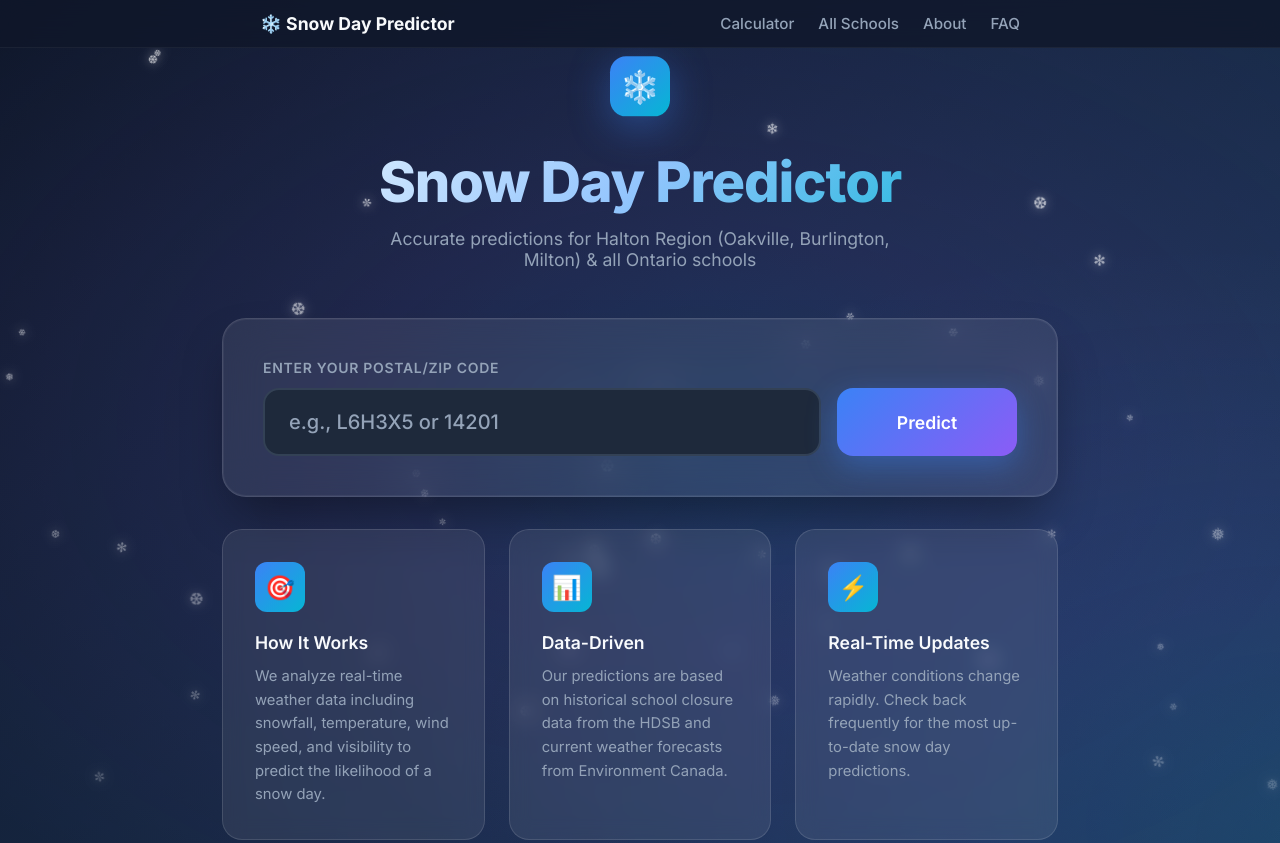
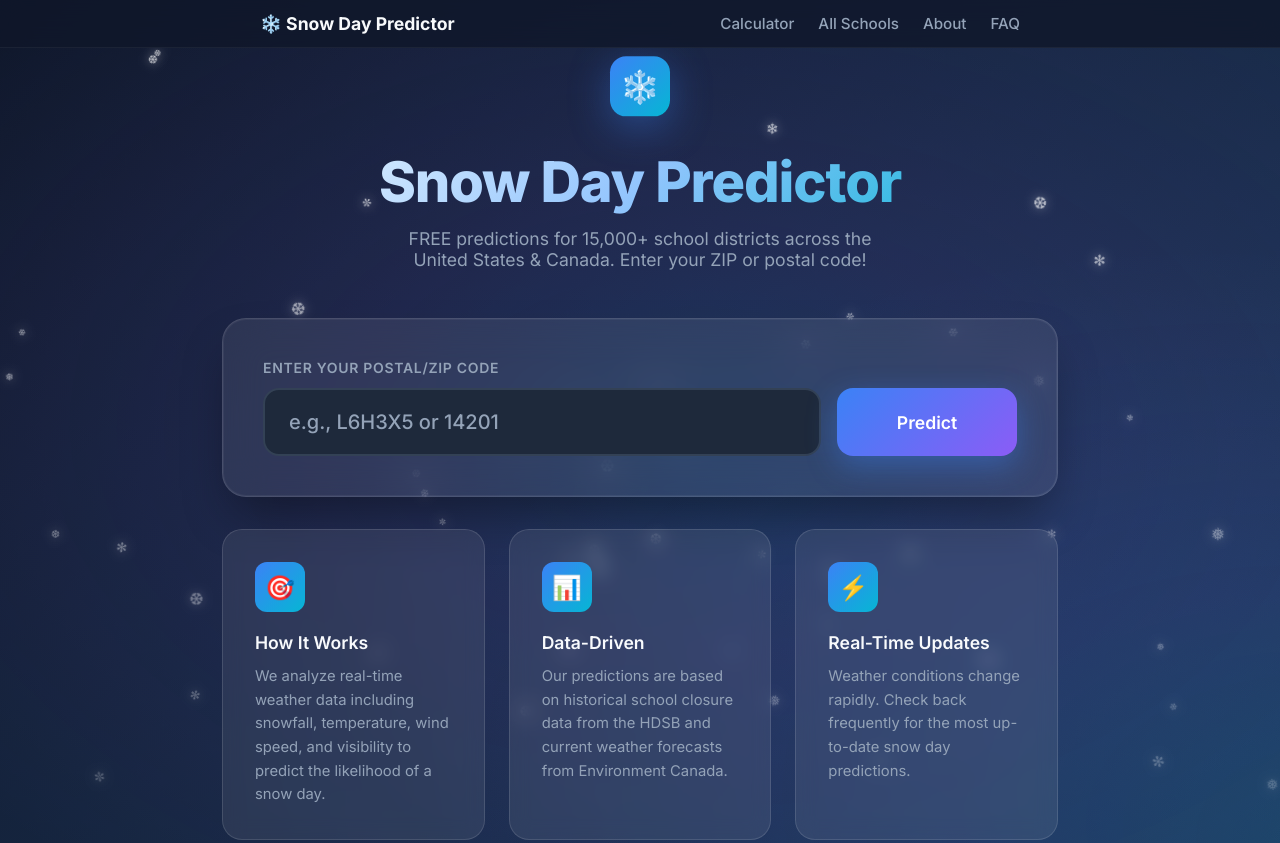
Before and after one commit to MeharPro/snowday-predictor, a website: page index.html in a window 1280 px wide. Shown: the top 843 px of the page. Drawn offline with Linux system fonts and the light colour scheme.

Commit message:
Update subtitle to be generic for all US & Canadian schools

```diff
--- a/index.html
+++ b/index.html
@@ -1211,8 +1211,8 @@
                 <div class="logo-icon">❄️</div>
             </div>
             <h1>Snow Day Predictor</h1>
-            <p class="subtitle">Accurate predictions for Halton Region (Oakville, Burlington, Milton) & all Ontario
-                schools</p>
+            <p class="subtitle">FREE predictions for 15,000+ school districts across the United States & Canada. Enter
+                your ZIP or postal code!</p>
         </header>
 
         <main>
```
